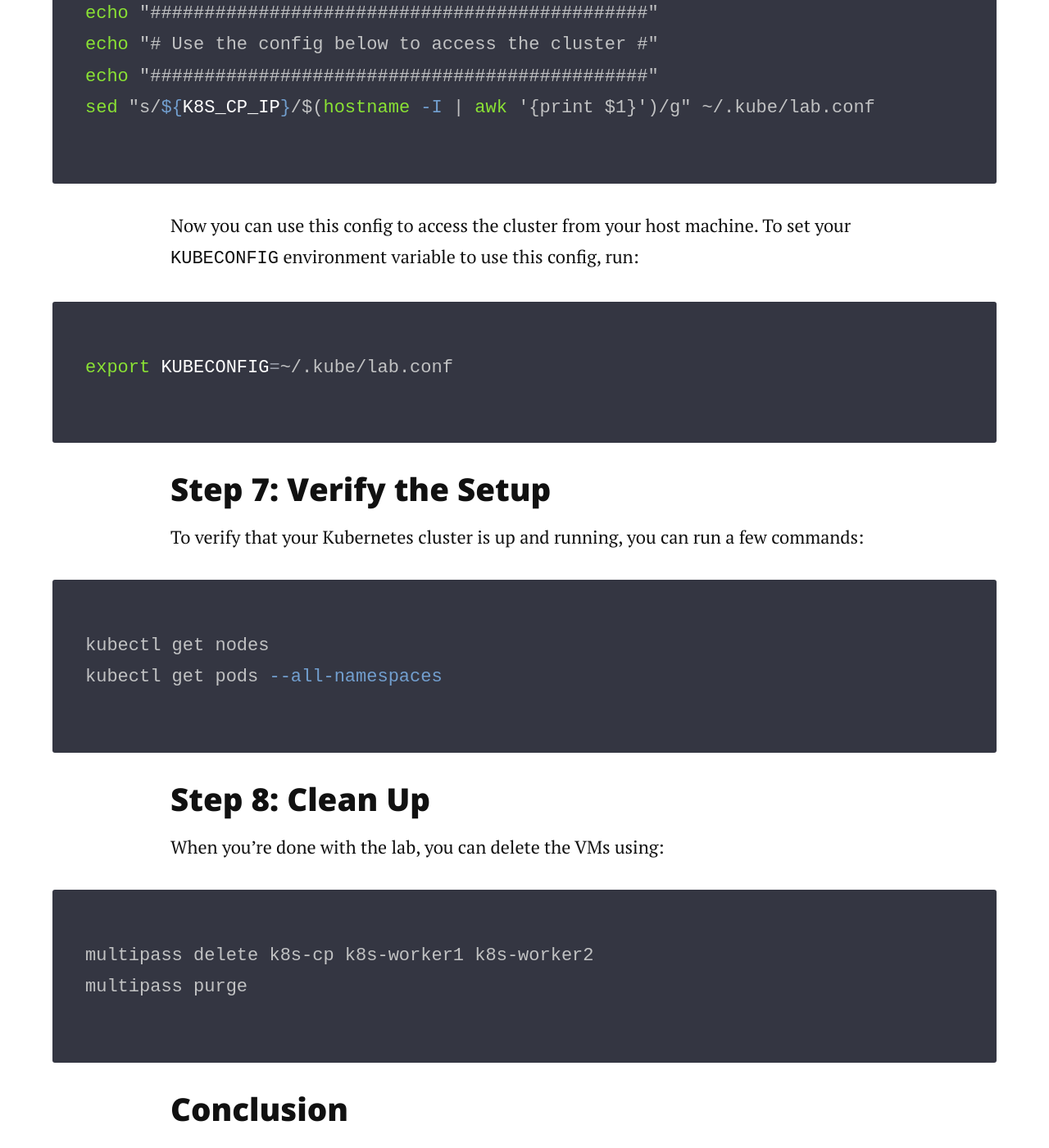
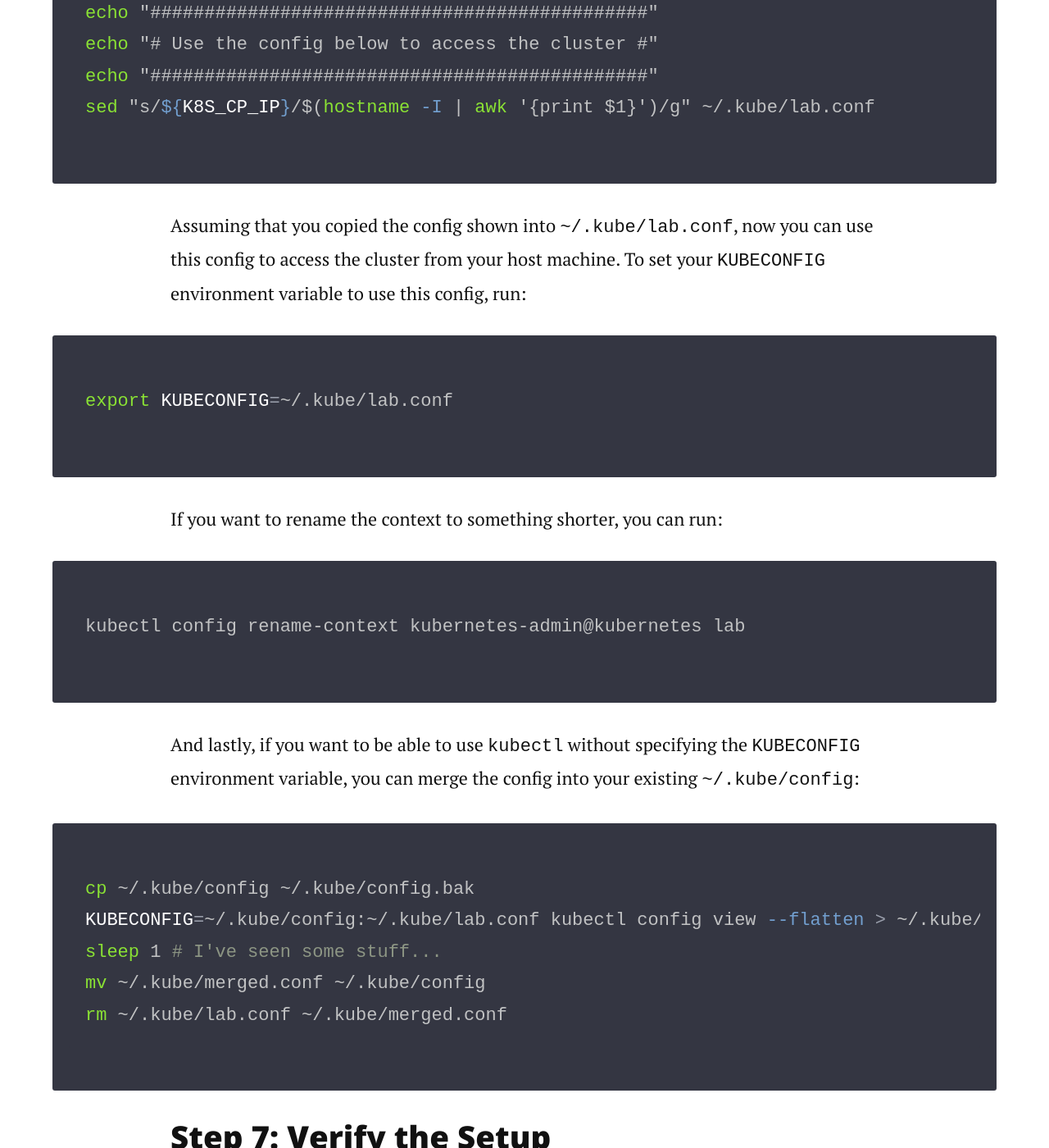
Before and after one commit to brendonthiede/brendonthiede.github.io, a Jekyll site: the page built from _posts/2025-02-01-k8s-lab-on-linux.md, in a window 1280 px wide and 1400 px high, scrolled down 8768 px. Shown: the whole window at 82% size. Built offline with Jekyll 4.4.1, drawn with Linux system fonts in a browser that asks for light colours; some of the changed text lies outside the part shown.

Commit message:
Adding k8s lab setup

````diff
--- a/_posts/2025-02-01-k8s-lab-on-linux.md
+++ b/_posts/2025-02-01-k8s-lab-on-linux.md
@@ -205,10 +205,26 @@ echo "##############################################"
 sed "s/${K8S_CP_IP}/$(hostname -I | awk '{print $1}')/g" ~/.kube/lab.conf
 ```
 
-Now you can use this config to access the cluster from your host machine. To set your `KUBECONFIG` environment variable to use this config, run:
+Assuming that you copied the config shown into `~/.kube/lab.conf`, now you can use this config to access the cluster from your host machine. To set your `KUBECONFIG` environment variable to use this config, run:
 
 ```bash
 export KUBECONFIG=~/.kube/lab.conf
+```
+
+If you want to rename the context to something shorter, you can run:
+
+```bash
+kubectl config rename-context kubernetes-admin@kubernetes lab
+```
+
+And lastly, if you want to be able to use `kubectl` without specifying the `KUBECONFIG` environment variable, you can merge the config into your existing `~/.kube/config`:
+
+```bash
+cp ~/.kube/config ~/.kube/config.bak
+KUBECONFIG=~/.kube/config:~/.kube/lab.conf kubectl config view --flatten > ~/.kube/merged.conf
+sleep 1 # I've seen some stuff...
+mv ~/.kube/merged.conf ~/.kube/config
+rm ~/.kube/lab.conf ~/.kube/merged.conf
 ```
 
 ### Step 7: Verify the Setup
````
Also changed, not shown: other parts of _posts/2025-02-01-k8s-lab-on-linux.md (+1 -1 lines).
